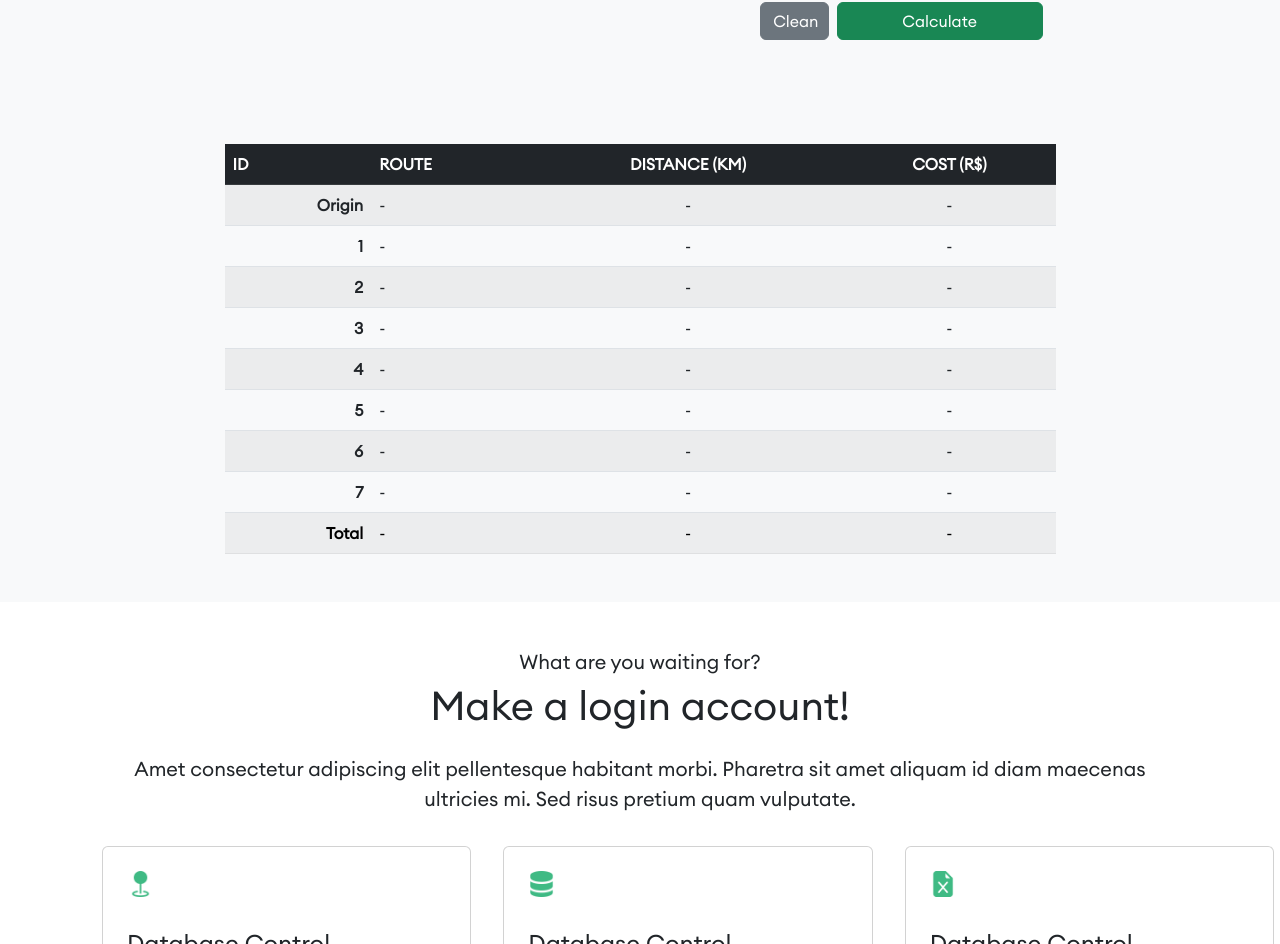
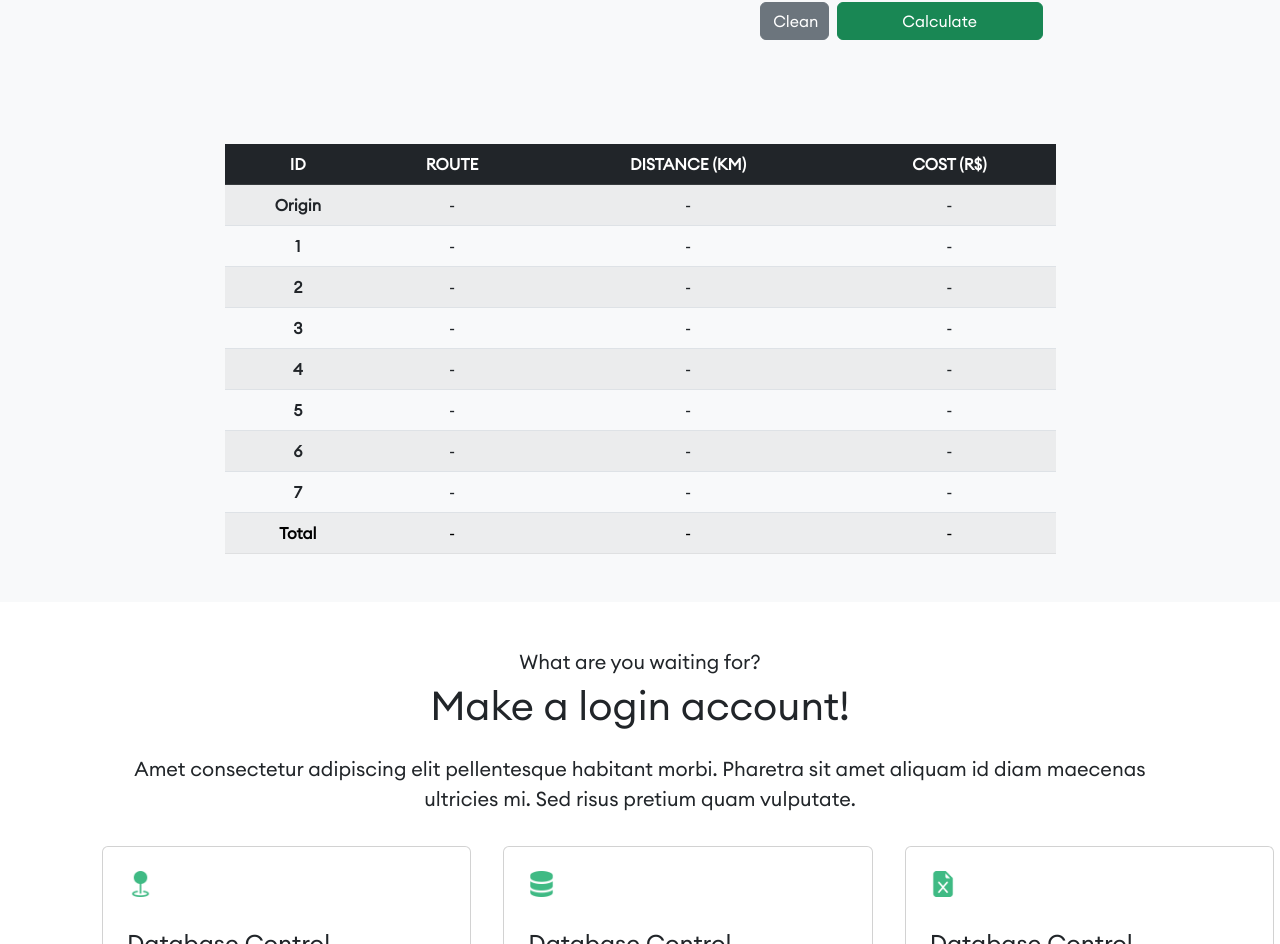
Before and after one commit to jdenari/routing-software, a Vue app: page / in a window 1280 px wide. Shown: the part 1164-2108 px from the top of the page. Built offline with nearby package versions, Linux system fonts and the light colour scheme.

Commit message:
clean-latest-values

```diff
--- a/src/components/TableAddress.vue
+++ b/src/components/TableAddress.vue
@@ -4,8 +4,8 @@
             <table class="table table-striped w-75 m-auto">
                 <thead>
                     <tr class="table-dark">
-                        <th scope="col" class="text-nowrap">ID</th>
-                        <th scope="col" class="text-nowrap">ROUTE</th>
+                        <th scope="col" class="text-center text-nowrap">ID</th>
+                        <th scope="col" class="text-center text-nowrap">ROUTE</th>
                         <th scope="col" class="text-center text-nowrap">DISTANCE (KM)</th>
                         <th scope="col" class="text-center text-nowrap">COST (R$)</th>
                     </tr>
--- a/src/components/lineResultTable.vue
+++ b/src/components/lineResultTable.vue
@@ -1,58 +1,58 @@
 <template>
-    <tbody>
+    <tbody class="text-center">
         <tr class="table-default">
-            <th scope="row" class="text-end"> Origin </th>
+            <th scope="row" > Origin </th>
             <td> {{ $store.state.output[0].address }} </td>
-            <td class="text-center"> {{ $store.state.output[0].distance }} </td>
-            <td class="text-center">{{ $store.state.output[0].fuelPrice }}</td>
+            <td> {{ $store.state.output[0].distance }} </td>
+            <td>{{ $store.state.output[0].fuelPrice }}</td>
         </tr>
         <tr>
-            <th scope="row" class="text-end"> 1 </th>
+            <th scope="row"> 1 </th>
             <td> {{ $store.state.output[1].address }} </td>
-            <td class="text-center"> {{ $store.state.output[1].distance }} </td>
-            <td class="text-center">{{ $store.state.output[1].fuelPrice}}</td>
+            <td> {{ $store.state.output[1].distance }} </td>
+            <td>{{ $store.state.output[1].fuelPrice}}</td>
         </tr>
         <tr>
-            <th scope="row" class="text-end">2</th>
+            <th scope="row">2</th>
             <td> {{ $store.state.output[2].address }} </td>
-            <td class="text-center"> {{ $store.state.output[2].distance }} </td>
-            <td class="text-center">{{ $store.state.output[2].fuelPrice }}</td>
+            <td> {{ $store.state.output[2].distance }} </td>
+            <td>{{ $store.state.output[2].fuelPrice }}</td>
         </tr>
         <tr>
-            <th scope="row" class="text-end">3</th>
+            <th scope="row">3</th>
             <td> {{ $store.state.output[3].address }} </td>
-            <td class="text-center"> {{ $store.state.output[3].distance }} </td>
-            <td class="text-center">{{ $store.state.output[3].fuelPrice }}</td>
+            <td> {{ $store.state.output[3].distance }} </td>
+            <td>{{ $store.state.output[3].fuelPrice }}</td>
         </tr>
         <tr>
-            <th scope="row" class="text-end">4</th>
+            <th scope="row">4</th>
             <td> {{ $store.state.output[4].address }} </td>
-            <td class="text-center"> {{ $store.state.output[4].distance }} </td>
-            <td class="text-center">{{ $store.state.output[4].fuelPrice }}</td>
+            <td> {{ $store.state.output[4].distance }} </td>
+            <td>{{ $store.state.output[4].fuelPrice }}</td>
         </tr>
         <tr>
-            <th scope="row" class="text-end">5</th>
+            <th scope="row">5</th>
             <td> {{ $store.state.output[5].address }} </td>
-            <td class="text-center"> {{ $store.state.output[5].distance }} </td>
-            <td class="text-center">{{ $store.state.output[5].fuelPrice }}</td>
+            <td> {{ $store.state.output[5].distance }} </td>
+            <td>{{ $store.state.output[5].fuelPrice }}</td>
         </tr>
         <tr>
-            <th scope="row" class="text-end">6</th>
+            <th scope="row">6</th>
             <td> {{ $store.state.output[6].address }} </td>
-            <td class="text-center"> {{ $store.state.output[6].distance }} </td>
-            <td class="text-center">{{ $store.state.output[6].fuelPrice }}</td>
+            <td> {{ $store.state.output[6].distance }} </td>
+            <td>{{ $store.state.output[6].fuelPrice }}</td>
         </tr>
         <tr>
-            <th scope="row" class="text-end">7</th>
+            <th scope="row">7</th>
             <td> {{ $store.state.output[7].address }} </td>
-            <td class="text-center"> {{ $store.state.output[7].distance }} </td>
-            <td class="text-center">{{ $store.state.output[7].fuelPrice }}</td>
+            <td> {{ $store.state.output[7].distance }} </td>
+            <td>{{ $store.state.output[7].fuelPrice }}</td>
         </tr>
         <tr class="table-light">
-            <th scope="row" class="text-end">Total</th>
+            <th scope="row">Total</th>
             <td> {{ $store.state.output[8].address }} </td>
-            <td class="text-center"> {{ $store.state.output[8].distance }} </td>
-            <td class="text-center">{{ $store.state.output[8].fuelPrice }}</td>
+            <td> {{ $store.state.output[8].distance }} </td>
+            <td>{{ $store.state.output[8].fuelPrice }}</td>
         </tr>
     </tbody>
 </template>
--- a/src/store/index.js
+++ b/src/store/index.js
@@ -92,7 +92,22 @@ export default createStore({
     },
     actions: {
 
-        async travellingSalesmanProblem({commit, state}, input){
+        async cleanLatestValues ({ state }) {
+
+            for (let e = 0; e < Object.keys(state.output).length; e++){
+                state.output[e] = {
+                    address: '-',
+                    distance: '-',
+                    cost: '-',
+                    fuelConsumption: '-',
+                    fuelPrice: '-'
+                }
+            }
+        },
+
+        async travellingSalesmanProblem({commit, state, dispatch}, input){
+
+            await dispatch('cleanLatestValues')
 
             let destinyVariable
             let originVariable
```
